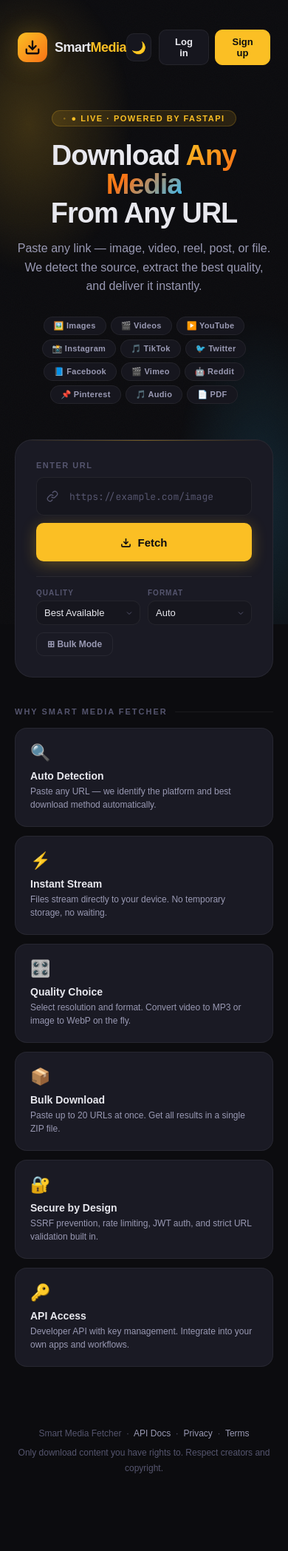
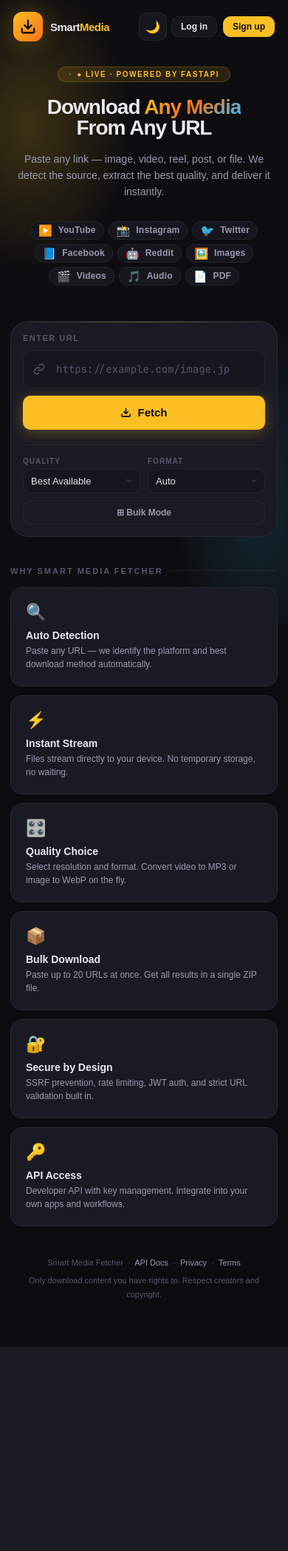
Before and after one commit to Balavardhangoli/smart-media-tool, a Python web app: template frontend/templates/index.html in a window 390 px wide. Shown: the whole page at 74% size. After the commit the page ends 1821 px from the top, so only its background shows below. Run offline with Jinja, Linux system fonts and the light colour scheme; the template is opened without the code that fills it, so the values that code supplies are empty; some web fonts are replaced.

Commit message:
Update index.html

```diff
--- a/frontend/templates/index.html
+++ b/frontend/templates/index.html
@@ -2,9 +2,9 @@
 <html lang="en" data-theme="dark">
 <head>
 <meta charset="UTF-8"/>
-<meta name="viewport" content="width=device-width, initial-scale=1.0"/>
+<meta name="viewport" content="width=device-width, initial-scale=1.0, maximum-scale=1.0"/>
 <title>Smart Media Fetcher — Universal Downloader</title>
-<meta name="description" content="Download any media from any URL. Images, videos, audio, Instagram, YouTube, TikTok and more."/>
+<meta name="description" content="Download any media from any URL. Images, videos, audio, Instagram, YouTube, Facebook, Reddit and more."/>
 <link rel="preconnect" href="https://fonts.googleapis.com"/>
 <link href="https://fonts.googleapis.com/css2?family=Cabinet+Grotesk:wght@400;500;700;800;900&family=JetBrains+Mono:wght@300;400;500&display=swap" rel="stylesheet"/>
 <style>
@@ -167,14 +167,46 @@ h1 em{
 
 /* ── PLATFORM PILLS ── */
 .platform-pills{
-  display:flex;flex-wrap:wrap;gap:6px;justify-content:center;margin-bottom:40px;
+  display:flex;flex-wrap:wrap;gap:8px;justify-content:center;
+  margin-bottom:40px;
 }
 .pill{
-  padding:5px 13px;border-radius:100px;font-size:11px;font-weight:600;
-  background:var(--surface);border:1px solid var(--border);
-  color:var(--text-2);letter-spacing:0.3px;transition:all 0.2s;cursor:default;
-}
-.pill:hover{border-color:var(--amber);color:var(--amber);background:var(--amber-dim);}
+  display:inline-flex;align-items:center;gap:8px;
+  padding:9px 18px;border-radius:100px;
+  background:var(--surface);
+  border:1px solid var(--border);
+  transition:all 0.25s cubic-bezier(0.4,0,0.2,1);
+  cursor:default;position:relative;overflow:hidden;
+}
+.pill::before{
+  content:'';position:absolute;inset:0;
+  background:linear-gradient(135deg,var(--pill-c1,transparent),var(--pill-c2,transparent));
+  opacity:0;transition:opacity 0.25s;border-radius:100px;
+}
+.pill:hover::before{opacity:1;}
+.pill:hover{border-color:transparent;transform:translateY(-2px);
+  box-shadow:0 4px 20px var(--pill-shadow,rgba(251,191,36,0.2));}
+.pill-icon{font-size:15px;line-height:1;position:relative;z-index:1;}
+.pill-text{
+  font-size:12px;font-weight:700;color:var(--text-2);
+  letter-spacing:0.2px;position:relative;z-index:1;
+  transition:color 0.2s;
+}
+.pill:hover .pill-text{color:#fff;}
+
+/* Platform-specific gradient colors */
+.pill-yt{--pill-c1:#ff0000;--pill-c2:#cc0000;--pill-shadow:rgba(255,0,0,0.25);}
+.pill-ig{--pill-c1:#e1306c;--pill-c2:#833ab4;--pill-shadow:rgba(225,48,108,0.25);}
+
+.pill-tw{--pill-c1:#1da1f2;--pill-c2:#0d8ecf;--pill-shadow:rgba(29,161,242,0.25);}
+.pill-fb{--pill-c1:#1877f2;--pill-c2:#0d65d9;--pill-shadow:rgba(24,119,242,0.25);}
+
+.pill-rd{--pill-c1:#ff4500;--pill-c2:#cc3700;--pill-shadow:rgba(255,69,0,0.25);}
+
+.pill-img{--pill-c1:#34d399;--pill-c2:#059669;--pill-shadow:rgba(52,211,153,0.25);}
+.pill-vid{--pill-c1:#6366f1;--pill-c2:#4f46e5;--pill-shadow:rgba(99,102,241,0.25);}
+.pill-aud{--pill-c1:#f59e0b;--pill-c2:#d97706;--pill-shadow:rgba(245,158,11,0.25);}
+.pill-pdf{--pill-c1:#ef4444;--pill-c2:#dc2626;--pill-shadow:rgba(239,68,68,0.25);}
 
 /* ── MAIN CARD ── */
 .main-card{
@@ -842,12 +874,87 @@ footer{text-align:center;margin-top:80px;font-size:12px;color:var(--text-3);line
 footer a{color:var(--text-2);text-decoration:none;}
 footer a:hover{color:var(--amber);}
 
-/* ── RESPONSIVE ── */
+/* ══════════════════════════════════════════════════════════
+   MOBILE RESPONSIVE — Full Coverage
+══════════════════════════════════════════════════════════ */
+
+/* Tablet (max 768px) */
+@media(max-width:768px){
+  .wrapper{padding:24px 16px 80px;}
+  h1{font-size:36px;}
+  .stats-grid{grid-template-columns:repeat(2,1fr);}
+}
+
+/* Mobile (max 580px) */
 @media(max-width:580px){
-  .url-row{flex-direction:column;}
-  .dl-btn{width:100%;justify-content:center;}
-  h1{letter-spacing:-1px;}
-  .modal{padding:24px;}
+  /* Layout */
+  .wrapper{padding:16px 14px 60px;}
+
+  /* Header */
+  header{flex-wrap:wrap;gap:10px;margin-bottom:32px;}
+  .header-actions{gap:6px;}
+  .logo-name{font-size:15px;}
+  #authButtons{display:flex;gap:6px;}
+  .auth-btn{padding:6px 12px;font-size:12px;}
+  .user-btn{padding:6px 10px;font-size:12px;}
+  .user-dropdown{right:-10px;min-width:160px;}
+
+  /* Hero */
+  h1{font-size:28px;letter-spacing:-1px;}
+  .hero-sub{font-size:14px;}
+  .hero-eyebrow{font-size:10px;}
+  .platform-pills{gap:6px;}
+  .pill{font-size:10px;padding:4px 10px;}
+
+  /* Main card */
+  .main-card{padding:16px;}
+  .url-row{flex-direction:column;gap:10px;}
+  .dl-btn{width:100%;justify-content:center;height:46px;}
+  .url-input{font-size:14px;}
+
+  /* Quality/Format row */
+  .options-row{flex-direction:column;gap:8px;}
+  .opt-group{min-width:unset;width:100%;}
+  .toggle-bulk{width:100%;justify-content:center;}
+
+  /* Result card */
+  .result-preview-wrap{height:160px;}
+  .result-actions{flex-direction:column;}
+  .result-actions .dl-btn{width:100%;}
+  .options-list{grid-template-columns:1fr;}
+
+  /* Modal */
+  .modal-overlay{padding:12px;}
+  .modal{padding:20px;border-radius:16px;width:100%;}
+  .modal-title{font-size:18px;}
+  .otp-inputs{gap:6px;}
+  .otp-input{width:40px;height:46px;font-size:18px;}
+
+  /* History section */
+  .history-item{padding:10px 12px;}
+  .history-url{font-size:11px;}
+
+  /* Footer */
+  footer{margin-top:40px;font-size:11px;}
+}
+
+/* Very small phones (max 360px) */
+@media(max-width:360px){
+  h1{font-size:24px;}
+  .otp-input{width:36px;height:42px;font-size:16px;}
+  .dl-btn{font-size:13px;}
+}
+
+/* ── TOUCH IMPROVEMENTS ── */
+@media(hover:none) and (pointer:coarse){
+  .dl-btn{min-height:48px;}
+  .auth-btn{min-height:44px;}
+  .filter-chip{min-height:36px;}
+  .act-btn{width:40px;height:40px;}
+  .url-input{font-size:16px !important;}
+  .form-input{font-size:16px !important;}
+  .field-input{font-size:16px !important;}
+  select{font-size:16px !important;}
 }
 
 /* ══════════════════════════════════════════════════════════
@@ -1040,12 +1147,18 @@ footer a:hover{color:var(--amber);}
     <h1>Download <em>Any Media</em><br>From Any URL</h1>
     <p class="hero-sub">Paste any link — image, video, reel, post, or file. We detect the source, extract the best quality, and deliver it instantly.</p>
     <div class="platform-pills" id="platformPills">
-      <span class="pill">🖼️ Images</span><span class="pill">🎬 Videos</span>
-      <span class="pill">▶️ YouTube</span><span class="pill">📸 Instagram</span>
-      <span class="pill">🎵 TikTok</span><span class="pill">🐦 Twitter</span>
-      <span class="pill">📘 Facebook</span><span class="pill">🎬 Vimeo</span>
-      <span class="pill">🤖 Reddit</span><span class="pill">📌 Pinterest</span>
-      <span class="pill">🎵 Audio</span><span class="pill">📄 PDF</span>
+      <span class="pill pill-yt"><span class="pill-icon">▶️</span><span class="pill-text">YouTube</span></span>
+      <span class="pill pill-ig"><span class="pill-icon">📸</span><span class="pill-text">Instagram</span></span>
+
+      <span class="pill pill-tw"><span class="pill-icon">🐦</span><span class="pill-text">Twitter</span></span>
+      <span class="pill pill-fb"><span class="pill-icon">📘</span><span class="pill-text">Facebook</span></span>
+
+      <span class="pill pill-rd"><span class="pill-icon">🤖</span><span class="pill-text">Reddit</span></span>
+
+      <span class="pill pill-img"><span class="pill-icon">🖼️</span><span class="pill-text">Images</span></span>
+      <span class="pill pill-vid"><span class="pill-icon">🎬</span><span class="pill-text">Videos</span></span>
+      <span class="pill pill-aud"><span class="pill-icon">🎵</span><span class="pill-text">Audio</span></span>
+      <span class="pill pill-pdf"><span class="pill-icon">📄</span><span class="pill-text">PDF</span></span>
     </div>
   </div>
 
@@ -1768,7 +1881,7 @@ footer a:hover{color:var(--amber);}
         <button class="dl-filter-btn active" data-filter="all" onclick="event.stopPropagation();setDlFilter('all',this)">All</button>
         <button class="dl-filter-btn" data-filter="youtube" onclick="setDlFilter('youtube',this)">▶️ YouTube</button>
         <button class="dl-filter-btn" data-filter="instagram" onclick="setDlFilter('instagram',this)">📸 Instagram</button>
-        <button class="dl-filter-btn" data-filter="tiktok" onclick="setDlFilter('tiktok',this)">🎵 TikTok</button>
+
         <button class="dl-filter-btn" data-filter="video" onclick="setDlFilter('video',this)">🎬 Video</button>
         <button class="dl-filter-btn" data-filter="image" onclick="setDlFilter('image',this)">🖼️ Image</button>
         <button class="dl-filter-btn" data-filter="document" onclick="setDlFilter('document',this)">📄 Document</button>
@@ -1847,12 +1960,12 @@ const historyList  = document.getElementById('historyList');
 const PLATFORM_MAP = [
   { re:/youtube\.com|youtu\.be/, name:'YouTube', icon:'▶️', note:'Video / Short' },
   { re:/instagram\.com|instagr\.am/, name:'Instagram', icon:'📸', note:'Post / Reel / Story' },
-  { re:/tiktok\.com/, name:'TikTok', icon:'🎵', note:'Video' },
+
   { re:/twitter\.com|x\.com/, name:'Twitter / X', icon:'🐦', note:'Tweet Media' },
   { re:/facebook\.com|fb\.com|fb\.watch/, name:'Facebook', icon:'📘', note:'Video / Photo' },
   { re:/reddit\.com|redd\.it/, name:'Reddit', icon:'🤖', note:'Video / Image / GIF' },
-  { re:/vimeo\.com/, name:'Vimeo', icon:'🎬', note:'HD Video' },
-  { re:/pinterest\.com|pin\.it/, name:'Pinterest', icon:'📌', note:'Pin Image' },
+
+
   { re:/\.(jpg|jpeg|png|gif|webp|svg|avif|bmp)(\?|$)/i, name:'Direct Image', icon:'🖼️', note:'Image File' },
   { re:/\.(mp4|mov|webm|avi|mkv|m4v)(\?|$)/i, name:'Direct Video', icon:'🎬', note:'Video File' },
   { re:/\.(mp3|wav|ogg|flac|aac|m4a)(\?|$)/i, name:'Direct Audio', icon:'🎵', note:'Audio File' },
@@ -2183,7 +2296,7 @@ function renderHistory() {
   if (!authToken || !history.length) { historySection.style.display = 'none'; return; }
   historySection.style.display = 'block';
   historyList.innerHTML = '';
-  const ICONS = { youtube:'▶️', instagram:'📸', tiktok:'🎵', twitter:'🐦', facebook:'📘', reddit:'🤖', vimeo:'🎬', pinterest:'📌', direct:'🖼️', image:'🖼️', video:'🎬', audio:'🎵' };
+  const ICONS = { youtube:'▶️', instagram:'📸', twitter:'🐦', facebook:'📘', reddit:'🤖', direct:'🖼️', image:'🖼️', video:'🎬', audio:'🎵', document:'📄', unknown:'🔗' };
   history.slice(0,6).forEach(h => {
     const ago   = timeAgo(h.time);
     const icon  = ICONS[h.platform?.toLowerCase()] || '🔗';
@@ -2456,8 +2569,8 @@ let dlFilter  = 'all';
 let dlSearch  = '';
 
 const PLATFORM_ICONS = {
-  youtube:'▶️', instagram:'📸', tiktok:'🎵', twitter:'🐦',
-  facebook:'📘', reddit:'🤖', vimeo:'🎬', pinterest:'📌',
+  youtube:'▶️', instagram:'📸', twitter:'🐦',
+  facebook:'📘', reddit:'🤖',
   direct:'🔗', image:'🖼️', video:'🎬', audio:'🎵',
   document:'📄', webpage:'🌐', unknown:'🔗'
 };
@@ -2529,7 +2642,7 @@ function timeAgoFull(ts) {
 
 function getMediaBadge(item) {
   const t = (item.media_type || item.platform || '').toLowerCase();
-  if (t.includes('video') || t.includes('youtube') || t.includes('instagram') || t.includes('tiktok')) return 'video';
+  if (t.includes('video') || t.includes('youtube') || t.includes('instagram')) return 'video';
   if (t.includes('audio') || t.includes('mp3')) return 'audio';
   if (t.includes('image') || t.includes('png') || t.includes('jpg')) return 'image';
   if (t.includes('document') || t.includes('pdf')) return 'document';
```
